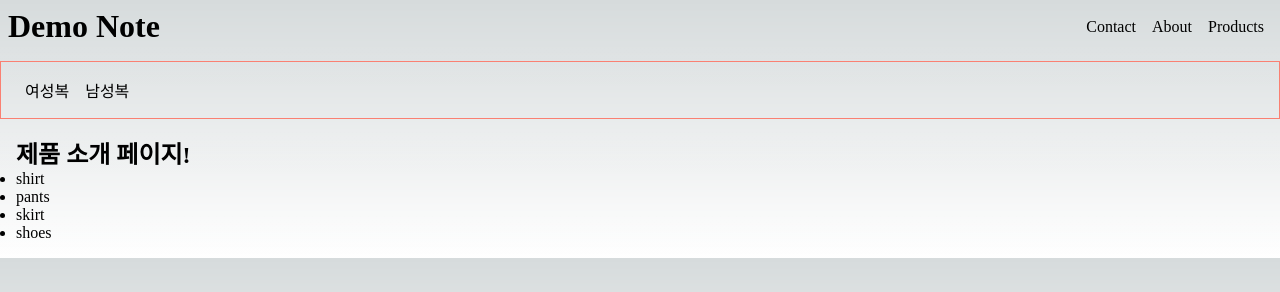
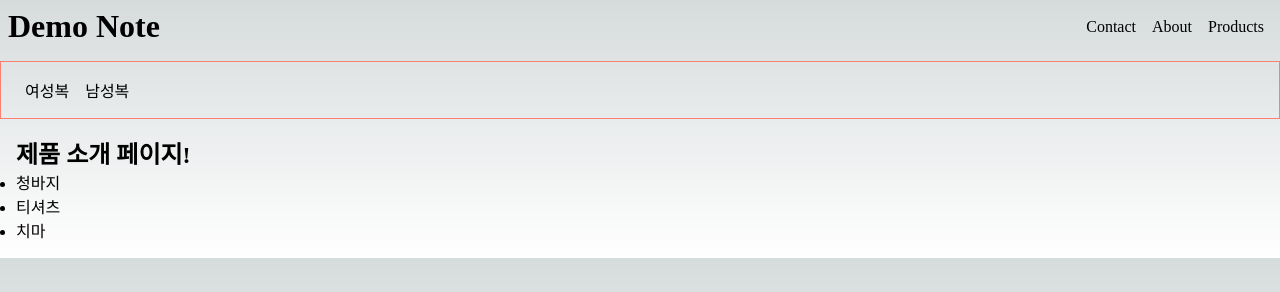
Before and after one commit to JHni2/nextJs, a Next.js app: page /products in a window 1280 px wide. Shown: the top 292 px of the page. Built offline with nearby package versions, Linux system fonts and the light colour scheme.

Commit message:
SSG 렌더링

```diff
--- /dev/null
+++ b/data/products.json
@@ -0,0 +1,16 @@
+[
+  {
+    "id":"1",
+    "name":"청바지",
+    "price":5000
+  }, {
+    "id":"2",
+    "name":"티셔츠",
+    "price":10000
+  }
+  , {
+    "id":"3",
+    "name":"치마",
+    "price":8000
+  }
+]
--- a/src/app/products/page.tsx
+++ b/src/app/products/page.tsx
@@ -1,15 +1,16 @@
+import { getProducts } from '@/service/products';
 import Link from 'next/link';
 
-const products = ['shirt', 'pants', 'skirt', 'shoes'];
+export default async function index() {
+  const products = getProducts();
 
-export default function index() {
   return (
     <>
       <h1>제품 소개 페이지!</h1>
       <ul>
-        {products.map((product, index) => (
+        {(await products).map((product, index) => (
           <li key={index}>
-            <Link href={`/products/${product}`}>{product}</Link>
+            <Link href={`/products/${product.id}`}>{product.name}</Link>
           </li>
         ))}
       </ul>
--- /dev/null
+++ b/src/service/products.ts
@@ -0,0 +1,25 @@
+import path from 'path';
+import { promises as fs } from 'fs';
+
+export type Product = {
+  id: string;
+  name: string;
+  price: number;
+};
+
+export async function getProducts(): Promise<Product[]> {
+  const filePath = path.join(process.cwd(), 'data', 'products.json');
+  const data = await fs.readFile(filePath, 'utf-8');
+  return JSON.parse(data);
+
+  // 하드코딩
+  // return ['shirt', 'pants', 'skirt', 'shoes', 'dress'];
+}
+
+export async function getProduct(id: string): Promise<Product | undefined> {
+  const products = await getProducts();
+  return products.find((item) => item.id === id);
+
+  // 하드코딩
+  // return 'shirt';
+}
```
Also changed, not shown: src/app/products/[slug]/page.tsx (+15 -6 lines).
